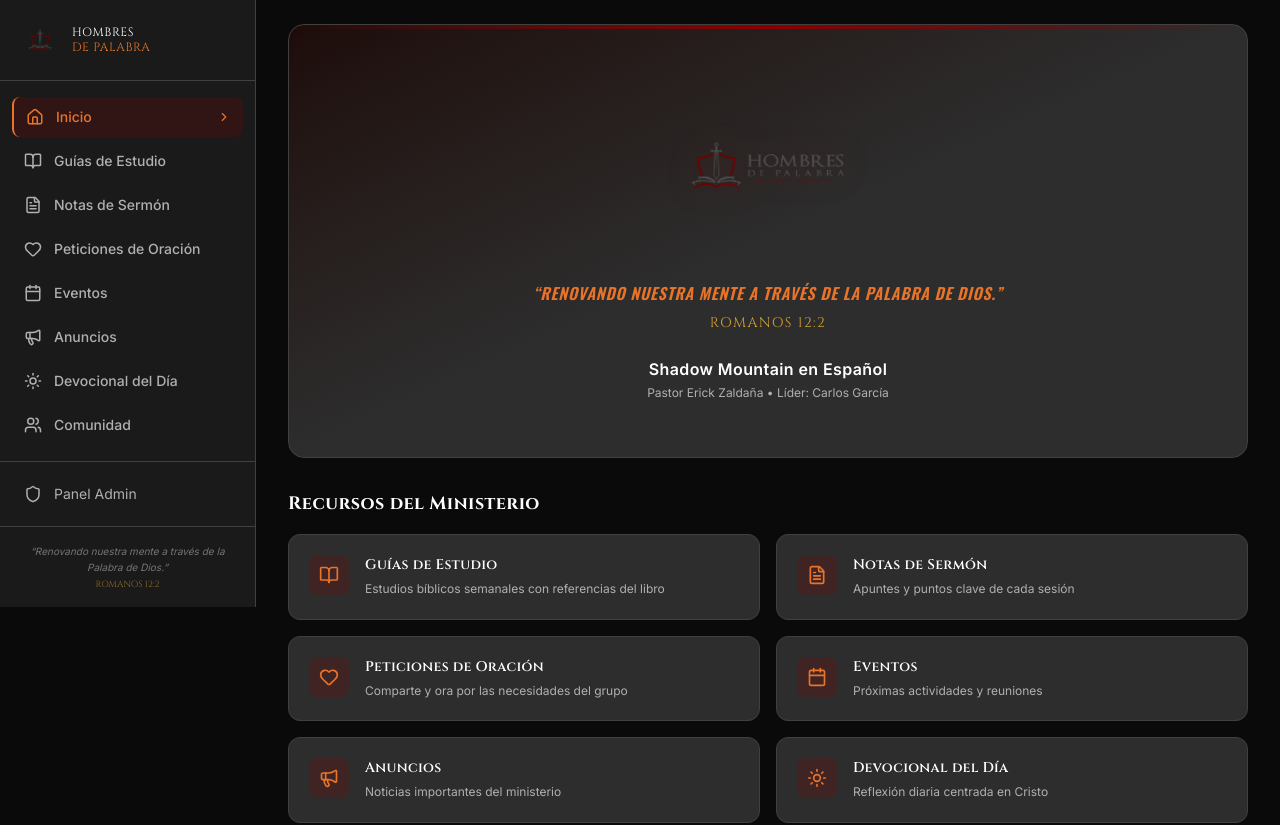
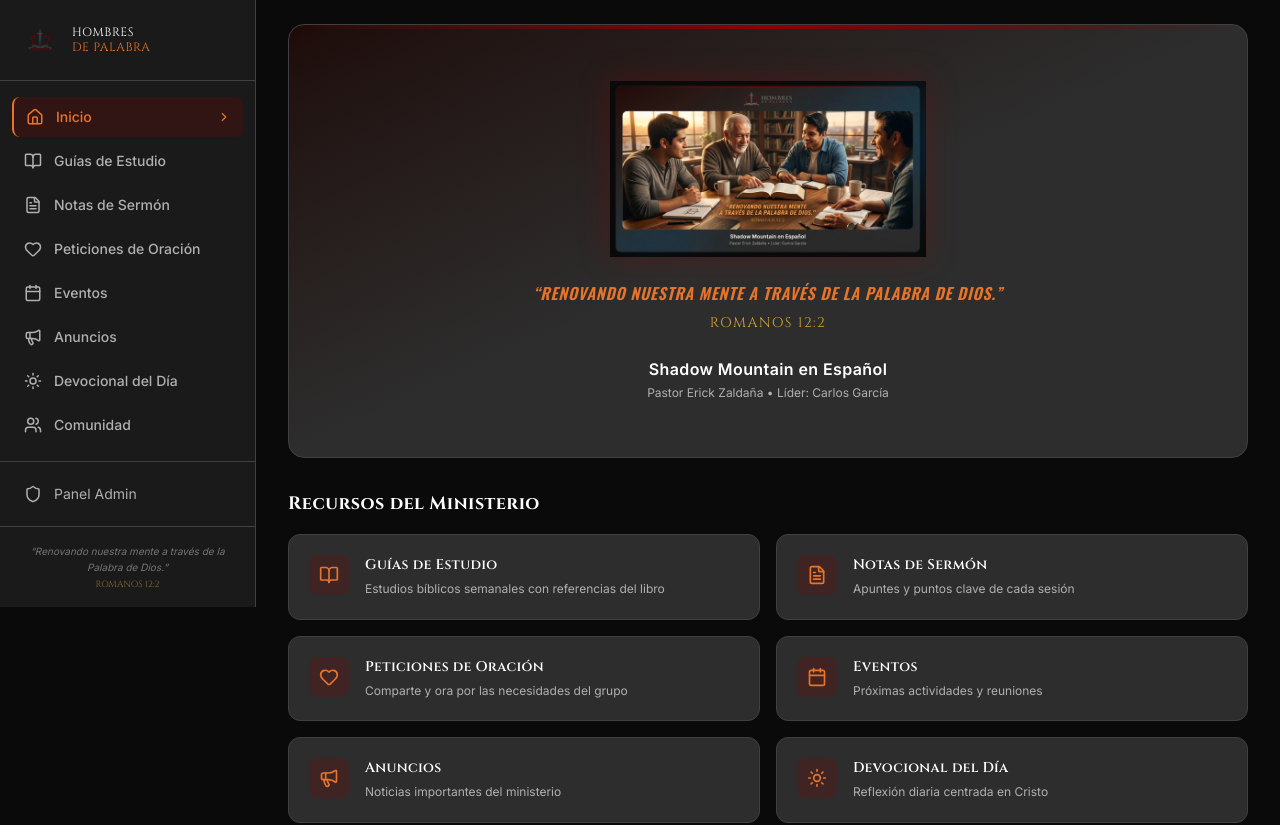
Before and after one commit to Solar-Media/Hombres-de-Palabra, a Next.js app: page / in a window 1280 px wide. Shown: the top 825 px of the page. Built offline with nearby package versions, Linux system fonts and the light colour scheme.

Commit message:
Update page window back attempt.tsx

```diff
--- a/src/app/(main)/page.tsx
+++ b/src/app/(main)/page.tsx
@@ -66,7 +66,7 @@ export default function HomePage() {
           {/* Logo */}
           <div className="flex justify-center mb-6">
             <Image
-              src="/logo-full.png"
+              src="/imagen-principal.jpeg"
               alt="Hombres de Palabra"
               width={500}
               height={250}
```
